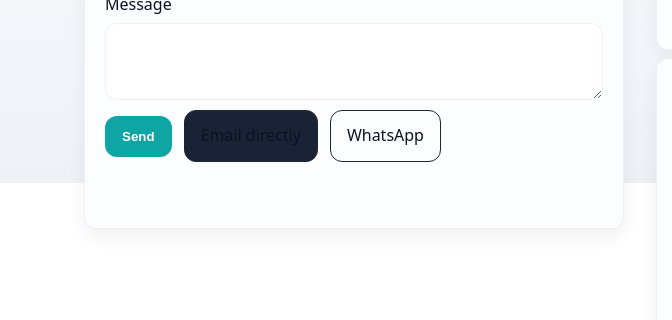
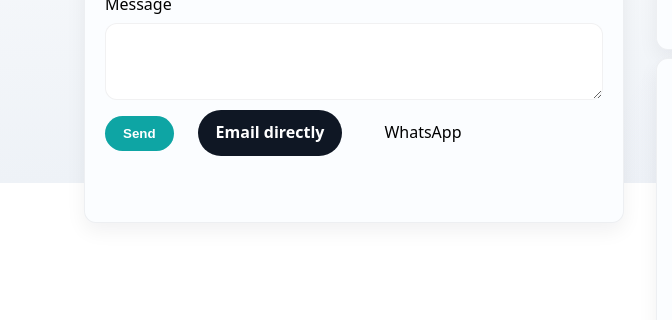
Before and after one commit to madebynoturmom/Cre8IOT, a plain HTML site: page contact.html in a window 1280 px wide. Shown: the part 617-937 px from the top of the page, 0-672 px from the left. Drawn offline with Linux system fonts and the light colour scheme; grey boxes are pictures that could not be loaded.

Commit message:
Update Style.css

```diff
--- a/assets/css/style.css
+++ b/assets/css/style.css
@@ -27,8 +27,8 @@
   --bg:#f8fafc;           /* page background */
   --surface:#ffffff;      /* card / surface */
   --card:#fbfdff;         /* subtle card background */
-  --text:#0b1220;         /* primary text (near-black) */
-  --muted:#000000;        /* muted text */
+  --text:#000000;         /* primary text (black) */
+  --muted:#475569;        /* muted text (slate) */
   --primary:#0ea5a4;      /* teal */
   --primary-ink:#ffffff;  /* text on primary */
   --accent:#5b21b6;       /* purple accent */
@@ -119,8 +119,22 @@ a{color:inherit}
 .btn{display:inline-flex;align-items:center;gap:8px;padding:12px 16px;border-radius:12px;border:1px solid #1e2636;text-decoration:none;color:var(--text);transition:transform .15s ease, box-shadow .15s ease}
 .btn:hover{transform:translateY(-1px);box-shadow:var(--btn-hover-shadow)}
 .btn.primary{background:var(--primary);color:var(--primary-ink);border-color:transparent;font-weight:600}
-.btn.secondary{background:#1a2235}
+.btn.secondary{
+  background:#0f1724; /* dark navy */
+  color:#fff; /* white text */
+  border-color:transparent;
+  font-weight:700;
+}
+.btn.secondary:hover{
+  background:#0b1220;
+  box-shadow: var(--btn-hover-shadow);
+  transform: translateY(-1px);
+}
 .btn.ghost{background:transparent; position:relative; z-index:2;}
+
+/* Contact form action buttons: compact and pill-like */
+.actions .btn{padding:10px 18px;border-radius:999px;border-width:0;}
+.actions .btn + .btn{margin-left:12px}
 
 /* Pulse animation for Discover how button */
 /* Pulse only on entrance, not hover */
```
